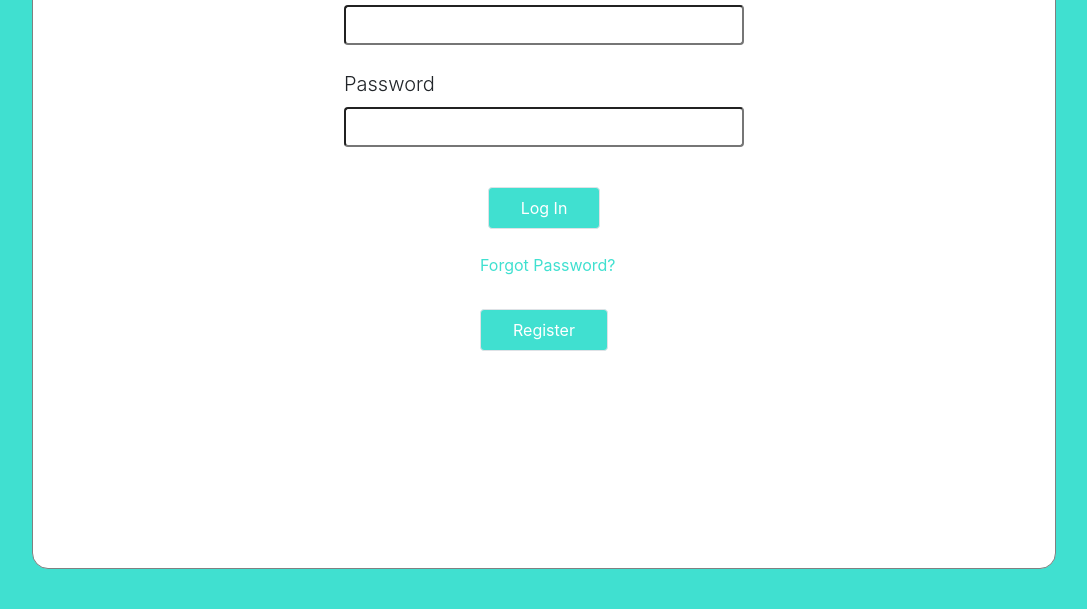
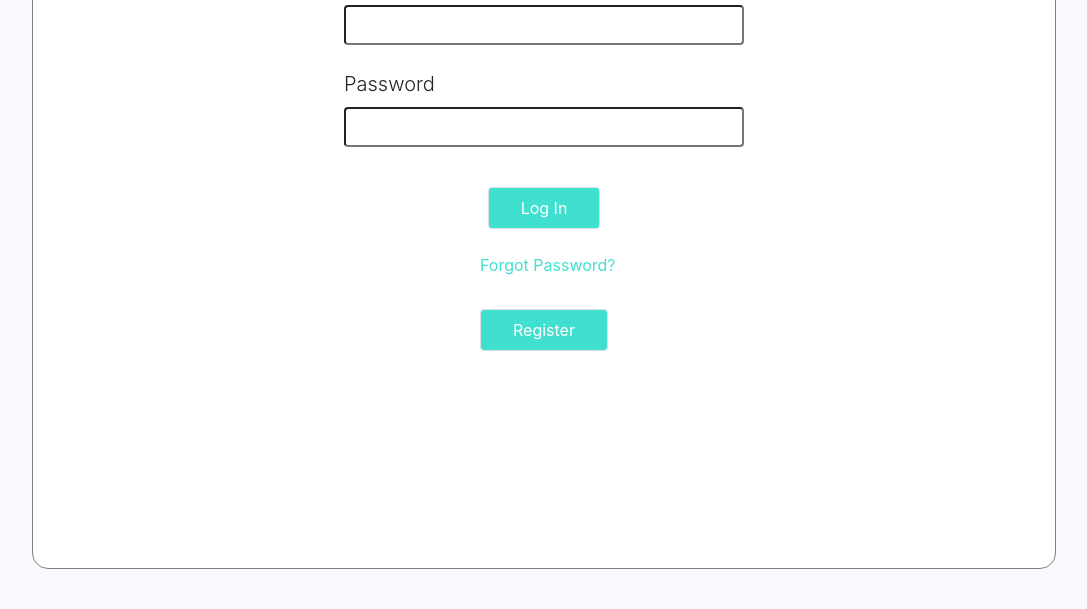
Before and after one commit to J-ah1/Housing-Rent-Calculator, a React app in the folder Client/: page / in a window 1280 px wide. Shown: the part 191-800 px from the top of the page, without its empty margins (96-1183 px from the left). Built offline with nearby package versions, Linux system fonts and the light colour scheme; no server answers.

Commit message:
Modified: Adjusted background color of Login

```diff
--- a/Client/src/Styles/Login.css
+++ b/Client/src/Styles/Login.css
@@ -1,5 +1,5 @@
 #login-background{
-    background-color: turquoise;
+    background-color: #f8f8ff;
     display: flex;
     justify-content: center;
     height: 100vh;
```
